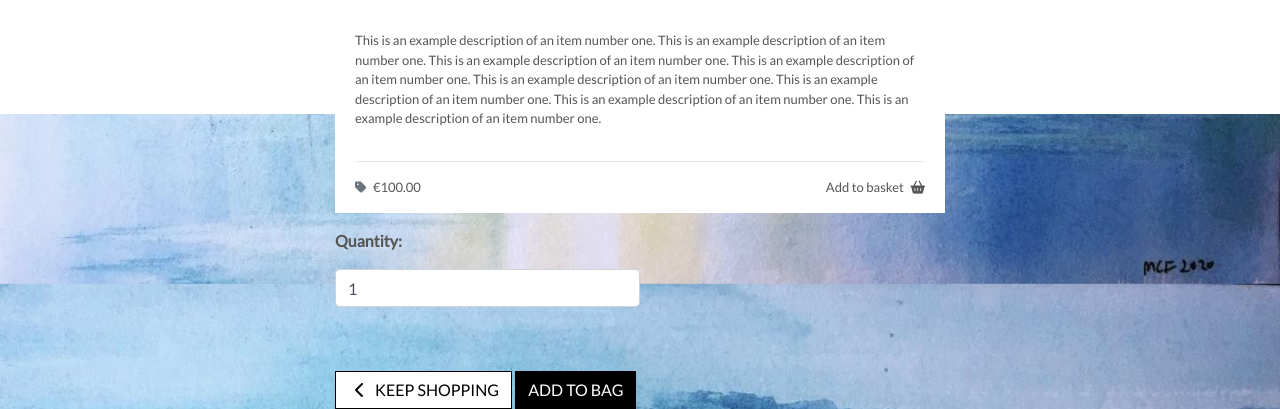
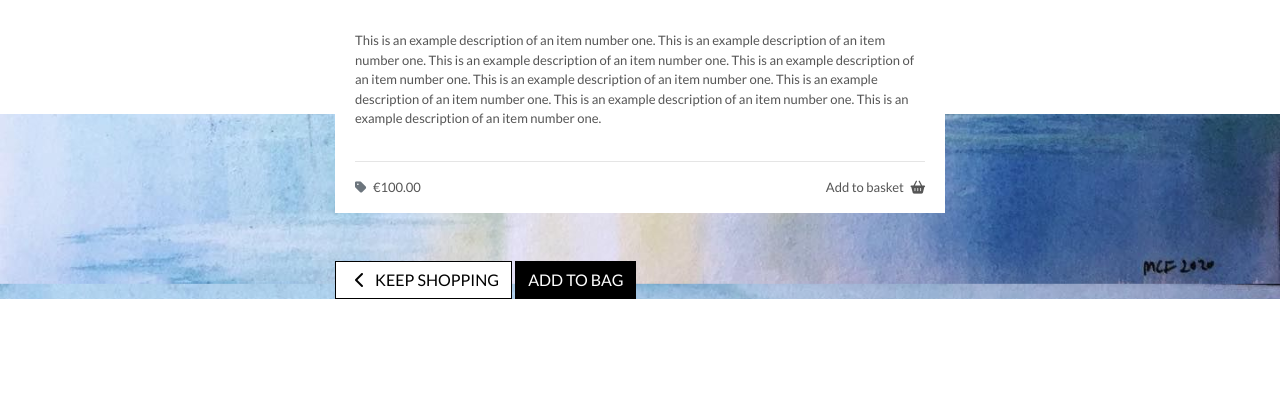
Before and after one commit to KarMiles/polish-girl-painting, a Django app: page /products/1/ in a window 1280 px wide. Shown: the part 686-1095 px from the top of the page. After the commit the page ends 985 px from the top, so only its background shows below. Run offline with Django 3.2, Linux system fonts and the light colour scheme; data comes from the database, SQL or seed files in the repository; both versions use the stored data as it was after the commit; some libraries are stand-ins or nearby versions.

Commit message:
Hide quantity input for non-unique items

```diff
--- a/products/templates/products/product_detail.html
+++ b/products/templates/products/product_detail.html
@@ -65,14 +65,19 @@
                     {% csrf_token %}
                     <div class="form-row">
                         <div class="col-12">
+
+                            <!-- Show quantity input only for non-unique items -->
+                            {% if not product.is_unique %}
                             <p class="mt-3"><strong>Quantity:</strong></p>
                             <div class="form-group w-50">
                                 <div class="input-group">
                                     <input class="form-control qty_input"
-                                    type="number" name="quantity" value="1" min="1" max="99"
+                                    type="number" name="quantity" value="1" min="1" max="10"
                                     data-item_id="{{ product.id }}" id="id_qty_{{ product.id }}">
                                 </div>
                             </div>
+                            {% endif %}
+
                         </div>
 
                         <div class="col-12">
```
Also changed, not shown: db.sqlite3.
